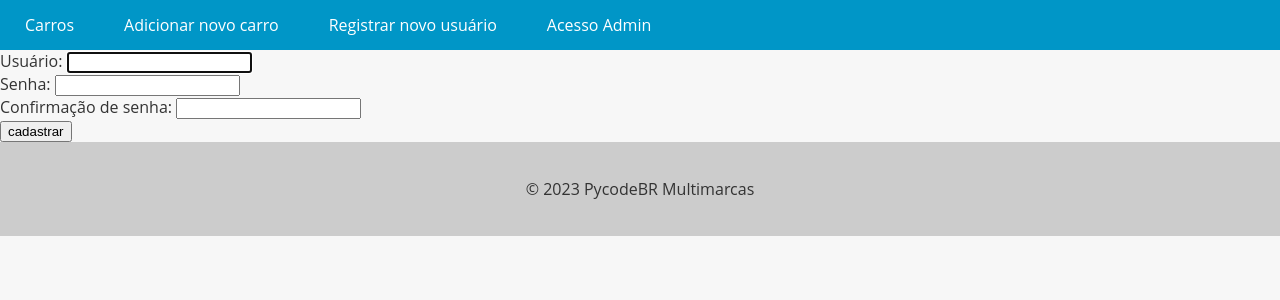
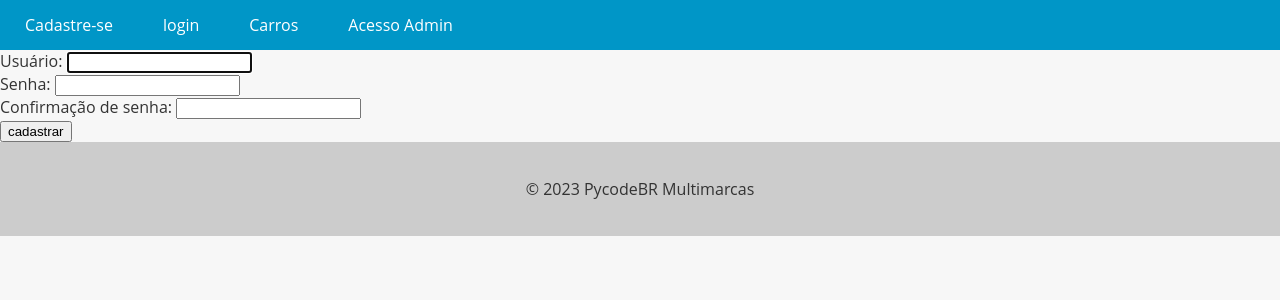
Before and after one commit to 1000tongomes/01---Primeiro_projeto_Django_Carros, a Django app: page /register/ in a window 1280 px wide. Shown: the top 300 px of the page. Run offline with Django 5.2, Linux system fonts and the light colour scheme.

Commit message:
27/02/26_Ajustando_menu_de_opcao_

```diff
--- a/app/templates/base.html
+++ b/app/templates/base.html
@@ -71,10 +71,24 @@
     <header>
       <nav>
         <ul>
+          {% if user.is_authenticated %}
+          <li>Olá, {{ user.username}}</li>
+          <li><a href="{% url 'new_car' %}">Adicionar novo carro</a></li>
+          {% endif %}
+          {% if not user.is_authenticated %}
+          <li><a href="{% url 'register' %}">Cadastre-se</a></li>
+          <li><a href="{% url 'login' %}">login</a></li>
+          {% endif %}
+
           <li><a href="{% url 'cars_list' %}">Carros</a></li>
-          <li><a href="{% url 'new_car' %}">Adicionar novo carro</a></li>
-          <li><a href="{% url 'register' %}">Registrar novo usuário</a></li>
+
+
           <li><a href="/admin">Acesso Admin</a></li>
+
+          {% if user.is_authenticated %}
+          <li><a href="{% url 'logout' %}">Sair</a></li>
+          {% endif %}
+
         </ul>
       </nav>
     </header>
```
Also changed, not shown: db.sqlite3.
